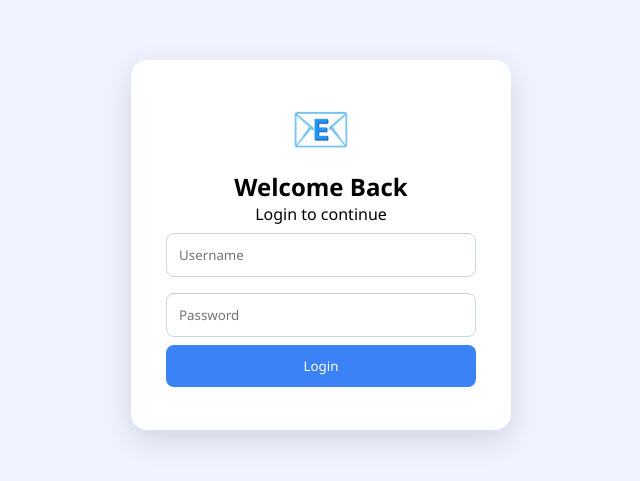
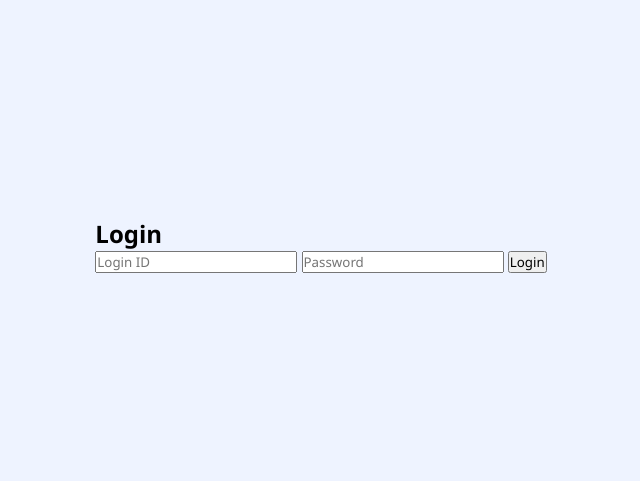
Before and after one commit to yatendra-jpg/Ydxjd_jds5d5zsrvds-disoska, a website: page public/login.html in a window 1280 px wide. Shown: the part 155-636 px from the top of the page, without its empty margins (319-959 px from the left). Drawn offline with Linux system fonts and the light colour scheme.

Commit message:
Update login.html

```diff
--- a/public/login.html
+++ b/public/login.html
@@ -1,36 +1,43 @@
 <!DOCTYPE html>
 <html>
 <head>
-  <meta charset="UTF-8">
-  <title>Login — Fast Mail Launcher</title>
-  <link rel="stylesheet" href="style.css">
+    <title>Login</title>
+    <link rel="stylesheet" href="style.css">
 </head>
+
 <body>
-  <div class="login-card">
-    <div class="login-logo">📧</div>
-    <h2>Welcome Back</h2>
-    <p class="subtitle">Login to continue</p>
 
-    <input id="username" placeholder="Username">
-    <input id="password" type="password" placeholder="Password">
-    <button id="loginBtn">Login</button>
+<div class="login-box">
+    <h2>Login</h2>
 
-    <p id="loginStatus"></p>
-  </div>
+    <input id="login_id" placeholder="Login ID">
+    <input id="login_pass" placeholder="Password" type="password">
 
-  <script>
-    loginBtn.addEventListener("click", () => {
-      fetch("/login", {
+    <button onclick="login()">Login</button>
+
+    <p id="login_msg"></p>
+</div>
+
+<script>
+async function login() {
+    let id = login_id.value;
+    let password = login_pass.value;
+
+    let res = await fetch("/login", {
         method: "POST",
         headers: {"Content-Type":"application/json"},
-        body: JSON.stringify({
-          username: username.value.trim(),
-          password: password.value.trim()
-        })
-      })
-      .then(r => r.json())
-      .then(d => d.success ? location.href="/launcher" : loginStatus.innerText=d.message);
+        body: JSON.stringify({id, password})
     });
-  </script>
+
+    let data = await res.json();
+
+    if(data.success){
+        window.location.href="launcher.html";
+    } else {
+        login_msg.innerHTML = "Invalid Login ❌";
+    }
+}
+</script>
+
 </body>
 </html>
```
